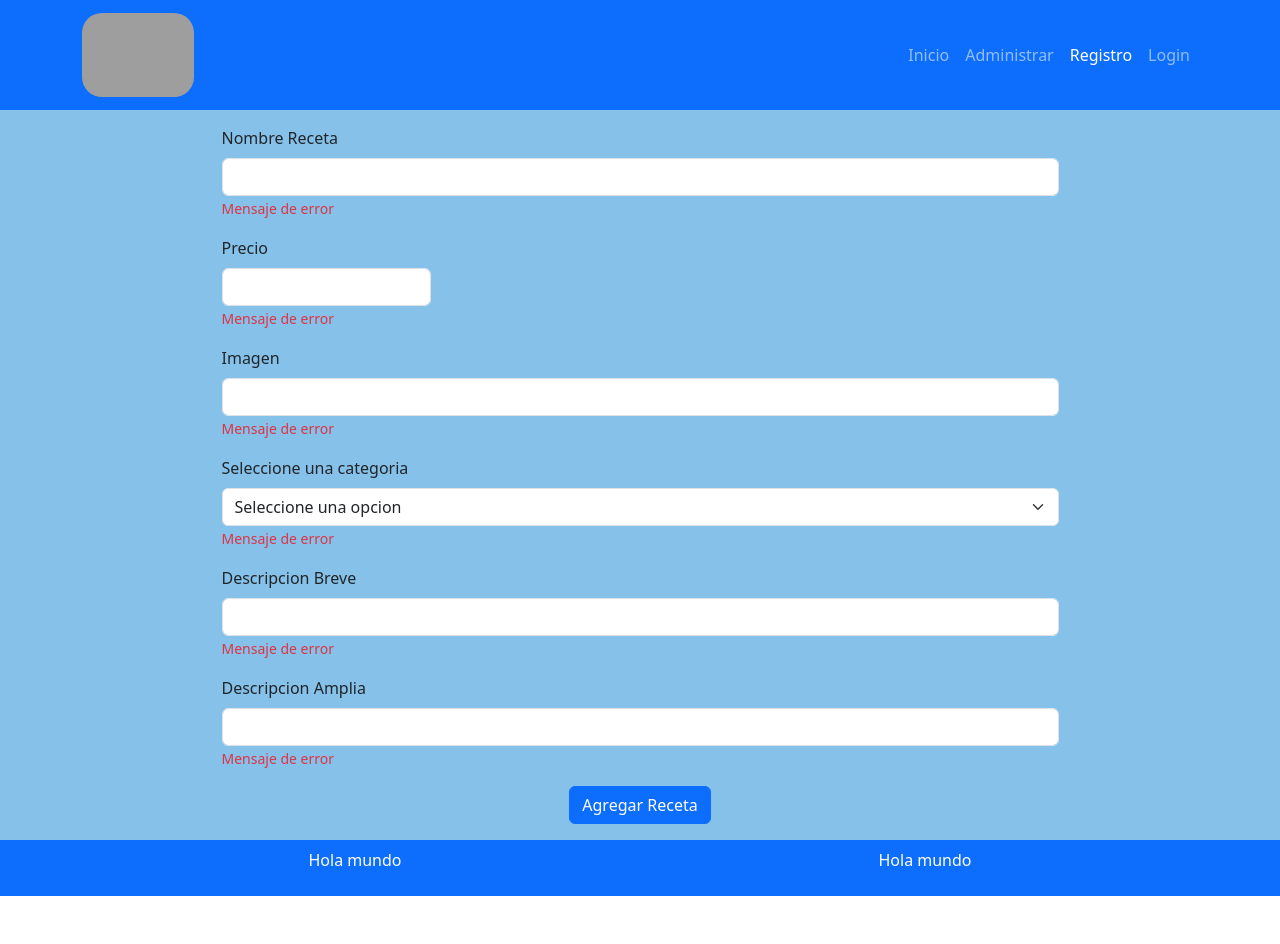
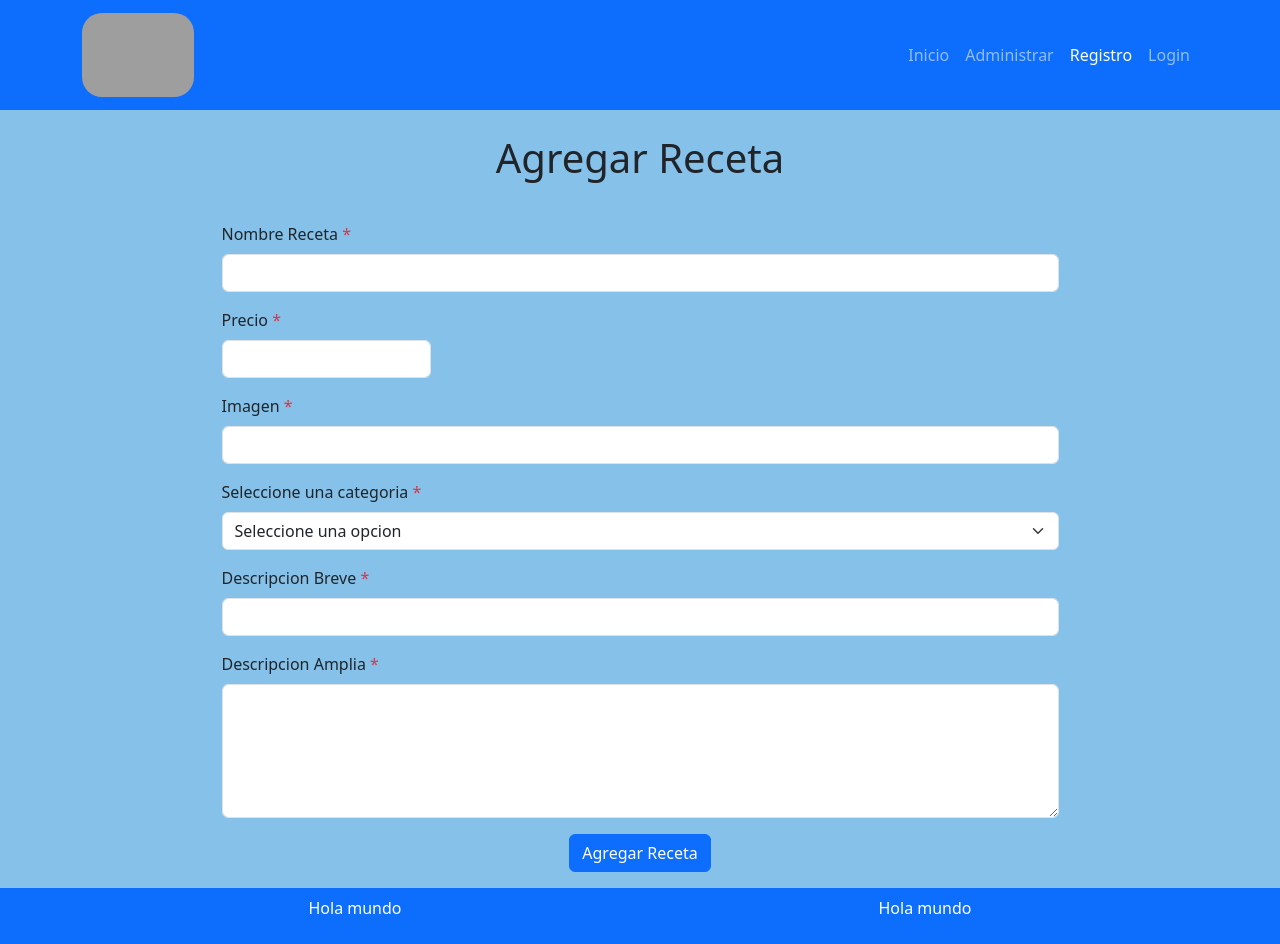
Before and after one commit to Brunonahuel22/Punto-14, a React (Vite) app: page /registro in a window 1280 px wide. Before the commit the page ends 896 px from the top, so only its background shows below. Built offline with nearby package versions, Linux system fonts and the light colour scheme; no server answers; grey boxes are pictures that could not be loaded.

Commit message:
agregue boton de borrar

```diff
--- a/db.json
+++ b/db.json
@@ -1,7 +1,7 @@
 {
   "recetas": [
     {
-        "id": 1,
+      "id": "1",
       "nombreReceta": "Espaguetis a la Carbonara",
       "precio": 0,
       "imagen": "https://images.pexels.com/photos/6287554/pexels-photo-6287554.jpeg",
@@ -10,7 +10,7 @@
       "descripcion_larga": "Los espaguetis a la carbonara es un plato de pasta de origen italiano. La receta tradicional lleva pocos ingredientes como panceta, huevos, queso parmesano y pimienta negra. Es un plato delicioso y cremoso que se prepara en poco tiempo."
     },
     {
-        "id": 2,
+      "id": "2",
       "nombreReceta": "Ensalada César",
       "precio": 0,
       "imagen": "https://images.pexels.com/photos/3672013/pexels-photo-3672013.jpeg?auto=compress&cs=tinysrgb&w=1260&h=750&dpr=1",
@@ -19,7 +19,7 @@
       "descripcion_larga": "La ensalada César es una ensalada popular que lleva lechuga romana, pollo a la parrilla, croutones, queso parmesano y salsa César. Es una ensalada sabrosa y satisfactoria que se puede disfrutar como plato principal o como acompañamiento. La combinación de ingredientes frescos y la salsa cremosa hacen de esta ensalada un plato favorito en todo el mundo."
     },
     {
-        "id": 3,
+      "id": "3",
       "nombreReceta": "Tarta de Queso",
       "precio": 0,
       "imagen": "https://images.pexels.com/photos/162688/cheesecake-table-dessert-cream-162688.jpeg?auto=compress&cs=tinysrgb&w=1260&h=750&dpr=1",
@@ -27,6 +27,5 @@
       "descripcion_breve": "Deliciosa tarta cremosa",
       "descripcion_larga": "La tarta de queso es un postre clásico que se compone de una base de galletas trituradas y una crema de queso horneada. Es un postre delicioso y versátil que se puede disfrutar solo o con diferentes coberturas como frutas, salsa de frutos rojos, caramelo, etc."
     }
-
   ]
 }
--- a/package.json
+++ b/package.json
@@ -15,7 +15,9 @@
     "react": "^18.2.0",
     "react-bootstrap": "^2.10.1",
     "react-dom": "^18.2.0",
-    "react-router-dom": "^6.22.2"
+    "react-hook-form": "^7.51.0",
+    "react-router-dom": "^6.22.2",
+    "sweetalert2": "^11.10.6"
   },
   "devDependencies": {
     "@types/react": "^18.2.56",
--- a/src/components/helpers/queries.js
+++ b/src/components/helpers/queries.js
@@ -1,7 +1,7 @@
-const api =   import.meta.env.VITE_API_RECETAS;
+const api = import.meta.env.VITE_API_RECETAS;
 
 //GET
-export const leerRecetas = async () =>{
+export const leerRecetas = async () => {
     try {
         const respuesta = await fetch(api);
 
@@ -9,8 +9,38 @@ export const leerRecetas = async () =>{
     } catch (error) {
         console.log(error)
     }
- }
+}
 
 //POST
+export const crearRecetas = async (productoNuevo) => {
+    try {
+        const respuesta = await fetch(api, {
+            method: 'POST',
+            headers: {
+                'Content-Type': 'application/json'
+            },
+            body: JSON.stringify(productoNuevo)
+        });
+
+        return respuesta;
+    } catch (error) {
+        console.log(error)
+    }
+}
+
 //PUT O PACH
 //DELETE
+
+//POST
+export const borrarRecetas = async (id) => {
+    try {
+        const respuesta = await fetch(api + '/' + id, {
+            method: 'DELETE',
+
+        });
+        console.log(respuesta);
+        return respuesta;
+    } catch (error) {
+        console.log(error)
+    }
+}
--- a/src/components/pages/Administrar.jsx
+++ b/src/components/pages/Administrar.jsx
@@ -34,7 +34,7 @@ const Administrar = () => {
             </tr>
           </thead>
           <tbody>
-            {recetas.map((item) => (  <ItemTabla key ={item.id} receta ={item} />  ))}
+            {recetas.map((item) => (  <ItemTabla key ={item.id} receta ={item} setRecetas = {setRecetas} />  ))}
           </tbody>
         </Table>
 
--- a/src/components/pages/RegistroProducto.jsx
+++ b/src/components/pages/RegistroProducto.jsx
@@ -1,50 +1,166 @@
 import { Container } from "react-bootstrap";
 import Button from "react-bootstrap/Button";
 import Form from "react-bootstrap/Form";
+import { useForm } from "react-hook-form";
+
+import { crearRecetas } from "../helpers/queries";
+import Swal from "sweetalert2";
 
 function RegistroProducto() {
+  const {
+    register,
+    reset,
+    formState: { errors },
+    handleSubmit,
+  } = useForm();
+
+  const datosValidados = (producto) => {
+    crearRecetas(producto);
+
+    Swal.fire({
+      position: "top-end",
+      icon: "success",
+      title: "Cargado Exitoso!!",
+      showConfirmButton: false,
+      timer: 1500,
+    });
+
+    reset();
+  };
+
   return (
-    <Container className="mainSection">
-      <Form className="my-3 w-75 m-auto ">
+   <main className="mainSection">
+    <h1 className="text-center py-4" >Agregar Receta</h1>
+     <Container >
+      <Form
+        className="my-3 w-75 m-auto "
+        onSubmit={handleSubmit(datosValidados)}
+      >
         <Form.Group className="mb-3" controlId="formBasicEmail">
-          <Form.Label>Nombre Receta</Form.Label>
-          <Form.Control type="text" />
-          <Form.Text className="text-danger">Mensaje de error</Form.Text>
+          <Form.Label>Nombre Receta  <span className="text-danger">*</span></Form.Label>
+          <Form.Control
+            type="text"
+            {...register("nombreReceta", {
+              required: "Por favor, ingresa el nombre de la receta.",
+              minLength: {
+                value: 3,
+                message:
+                  "El nombre de la receta debe tener al menos 3 caracteres.",
+              },
+              maxLength: {
+                value: 50,
+                message:
+                  "El nombre de la receta no debe exceder los 50 caracteres.",
+              },
+            })}
+          />
+          <Form.Text className="text-danger">
+            {errors.nombreReceta?.message}
+          </Form.Text>
         </Form.Group>
         <Form.Group className="mb-3" controlId="precio">
-          <Form.Label>Precio</Form.Label>
-          <Form.Control type="number" className="w-25" />
-          <Form.Text className="text-danger">Mensaje de error</Form.Text>
+          <Form.Label>Precio  <span className="text-danger">*</span></Form.Label>
+          <Form.Control
+            type="number"
+            className="w-25"
+            {...register("precio", {
+              required: "Por favor, ingresa el precio de la receta.",
+              min: {
+                value: 100,
+                message: "El minimo en precio es de 100$ .",
+              },
+              max: {
+                value: 10000,
+                message: "El maximo en precio es de 10.000.",
+              },
+            })}
+          />
+          <Form.Text className="text-danger">
+            {errors.precio?.message}
+          </Form.Text>
         </Form.Group>
 
         <Form.Group className="mb-3" controlId="imagen">
-          <Form.Label>Imagen</Form.Label>
-          <Form.Control type="text" />
-          <Form.Text className="text-danger">Mensaje de error</Form.Text>
+          <Form.Label>Imagen  <span className="text-danger">*</span></Form.Label>
+          <Form.Control
+            type="text"
+            {...register("imagen", {
+              required: "Por favor, ingresa la URL de la imagen.",
+              pattern: {
+                value: /^(ftp|http|https):\/\/[^ "]+$/,
+                message: "Por favor, ingresa una URL válida.",
+              },
+            })}
+          />
+          <Form.Text className="text-danger">
+            {errors.imagen?.message}
+          </Form.Text>
         </Form.Group>
 
         <Form.Group className="mb-3" controlId="categoria">
-        <Form.Label>Seleccione una categoria</Form.Label>
-          <Form.Select aria-label="Default select example">
-          <option value="">Seleccione una opcion</option>
-            <option value="1">Pastas</option>
-            <option value="2">Ensaladas</option>
-            <option value="3">Bebidas</option>
-            <option value="4">Postres</option>
+          <Form.Label>Seleccione una categoria  <span className="text-danger">*</span></Form.Label>
+          <Form.Select
+            aria-label="Default select example"
+            {...register("categoria", {
+              required: "Por favor, selecciona una categoría.",
+            })}
+          >
+            <option value="">Seleccione una opcion</option>
+            <option value="Pastas">Pastas</option>
+            <option value="Ensaladas">Ensaladas</option>
+            <option value="Bebidas">Bebidas</option>
+            <option value="Postres">Postres</option>
           </Form.Select>
-          <Form.Text className="text-danger">Mensaje de error</Form.Text>
+          <Form.Text className="text-danger">
+            {errors.categoria?.message}
+          </Form.Text>
         </Form.Group>
 
         <Form.Group className="mb-3" controlId="descripcion_breve">
-          <Form.Label>Descripcion Breve</Form.Label>
-          <Form.Control type="text" />
-          <Form.Text className="text-danger">Mensaje de error</Form.Text>
+          <Form.Label>Descripcion Breve  <span className="text-danger">*</span></Form.Label>
+          <Form.Control
+            type="text"
+            {...register("descripcion_breve", {
+              required: "Por favor, ingresa una descripción breve.",
+              minLength: {
+                value: 10,
+                message:
+                  "La descripción breve debe tener al menos 10 caracteres.",
+              },
+              maxLength: {
+                value: 100,
+                message:
+                  "La descripción breve no debe exceder los 100 caracteres.",
+              },
+            })}
+          />
+          <Form.Text className="text-danger">
+            {errors.descripcion_breve?.message}
+          </Form.Text>
         </Form.Group>
 
         <Form.Group className="mb-3" controlId="descripcion_amplia">
-          <Form.Label>Descripcion Amplia</Form.Label>
-          <Form.Control type="text" />
-          <Form.Text className="text-danger">Mensaje de error</Form.Text>
+          <Form.Label>Descripcion Amplia <span className="text-danger">*</span> </Form.Label>
+          <Form.Control
+            as="textarea"
+            rows={5}
+            {...register("descripcion_amplia", {
+              required: "Por favor, ingresa una descripción amplia.",
+              minLength: {
+                value: 50,
+                message:
+                  "La descripción amplia debe tener al menos 50 caracteres.",
+              },
+              maxLength: {
+                value: 500,
+                message:
+                  "La descripción amplia no debe exceder los 500 caracteres.",
+              },
+            })}
+          />
+          <Form.Text className="text-danger">
+            {errors.descripcion_amplia?.message}
+          </Form.Text>
         </Form.Group>
 
         <div className="text-center">
@@ -54,6 +170,7 @@ function RegistroProducto() {
         </div>
       </Form>
     </Container>
+   </main>
   );
 }
 
--- a/src/components/pages/producto/ProductoInicio.jsx
+++ b/src/components/pages/producto/ProductoInicio.jsx
@@ -1,19 +1,22 @@
 import Col from "react-bootstrap/Col";
-import Button from 'react-bootstrap/Button';
-import Card from 'react-bootstrap/Card';
+import Button from "react-bootstrap/Button";
+import Card from "react-bootstrap/Card";
+import { NavLink } from "react-router-dom";
 
-const ProductoInicio = ({receta}) => {
+const ProductoInicio = ({ receta }) => {
   return (
     <Col md={4} lg={3} className="mb-3">
       <Card border="dark">
-        <Card.Img variant="top"  src={receta.imagen} />
+        <Card.Img variant="top" src={receta.imagen} />
         <Card.Body>
           <Card.Title className="text-center">{receta.nombreReceta}</Card.Title>
           <Card.Text className="text-center">
-          {receta.descripcion_breve}
+            {receta.descripcion_breve}
           </Card.Text>
           <div className="text-center">
-          <Button variant="primary" >Ver Receta</Button>
+            <NavLink className={"btn btn-primary"} to={"/detalles"}>
+              Ver Receta
+            </NavLink>
           </div>
         </Card.Body>
       </Card>
```
Also changed, not shown: src/components/pages/producto/ItemTabla.jsx (+48 -9 lines), 1 other file (tests, documents, lock files or other folders). Lines whose indentation alone changed are shown as unchanged.
